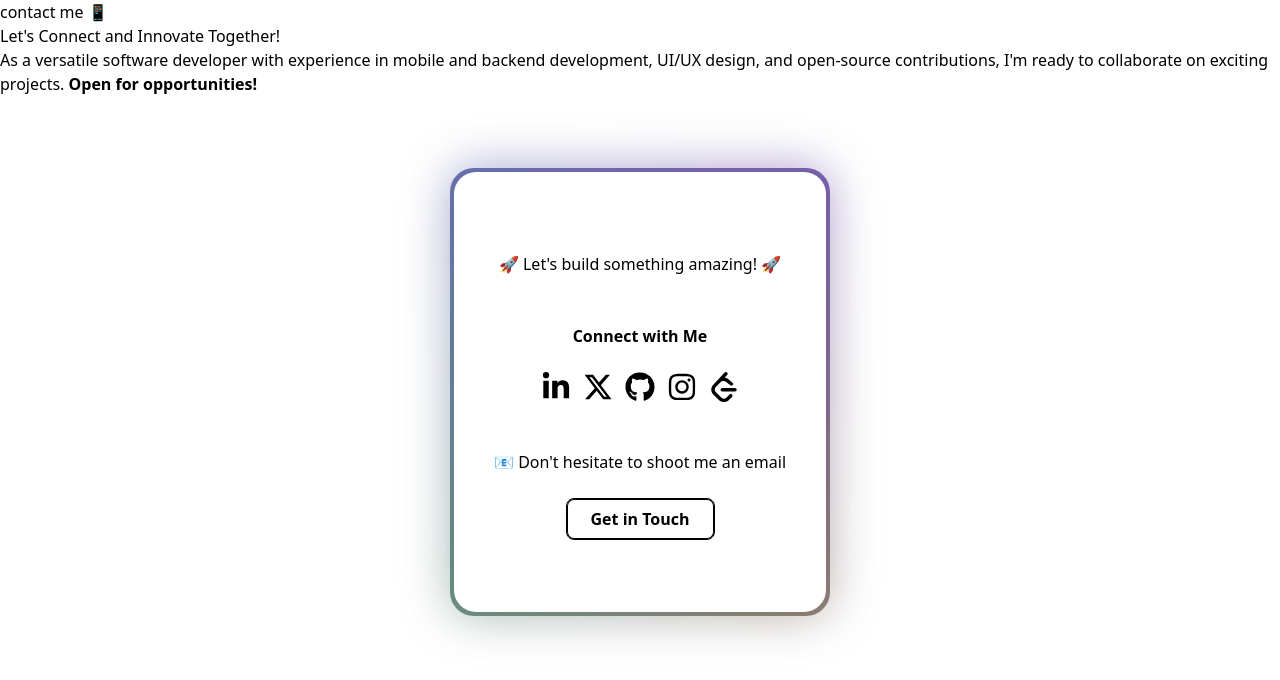
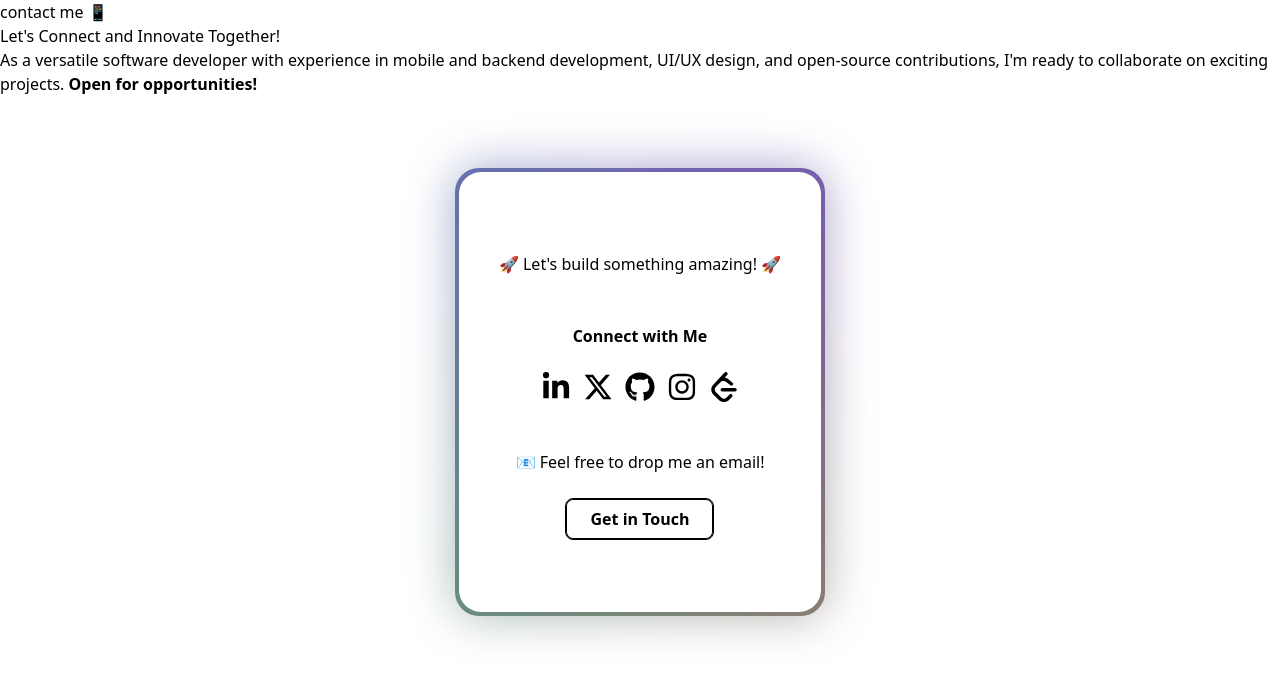
Before and after one commit to superiorsd10/portfolio, a Next.js app: page /contact in a window 1280 px wide. Shown: the top 680 px of the page. Built offline with nearby package versions, Linux system fonts and the light colour scheme.

Commit message:
chore(pages): change the email line in contact page

```diff
--- a/pages/contact.mdx
+++ b/pages/contact.mdx
@@ -26,7 +26,7 @@ As a versatile software developer with experience in mobile and backend developm
                 <Link href={"https://leetcode.com/superiorsd10/"}><SiLeetcode size={30} /></Link>
             </div>
 
-            <p className="text-center pt-12 font-medium">📧 Don't hesitate to shoot me an email</p>
+            <p className="text-center pt-12 font-medium">📧 Feel free to drop me an email!</p>
 
             <div className="flex justify-center pt-6 pb-8">
                 <button className="shadow-[0_0_0_1px_#000000_inset] px-6 py-2 bg-transparent border border-black dark:border-white dark:text-white text-black rounded-lg font-bold transform hover:-translate-y-1 transition duration-400">
```
